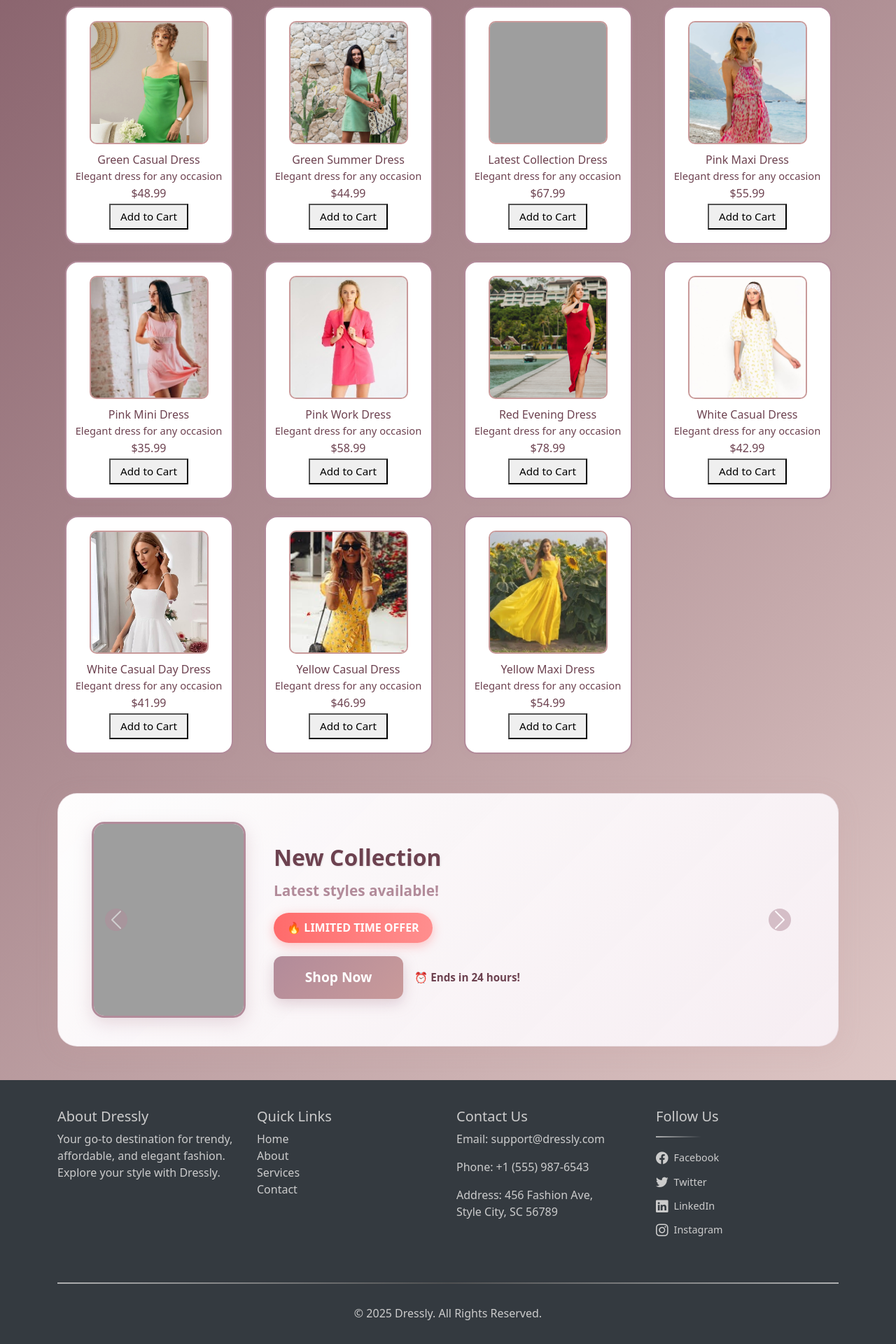
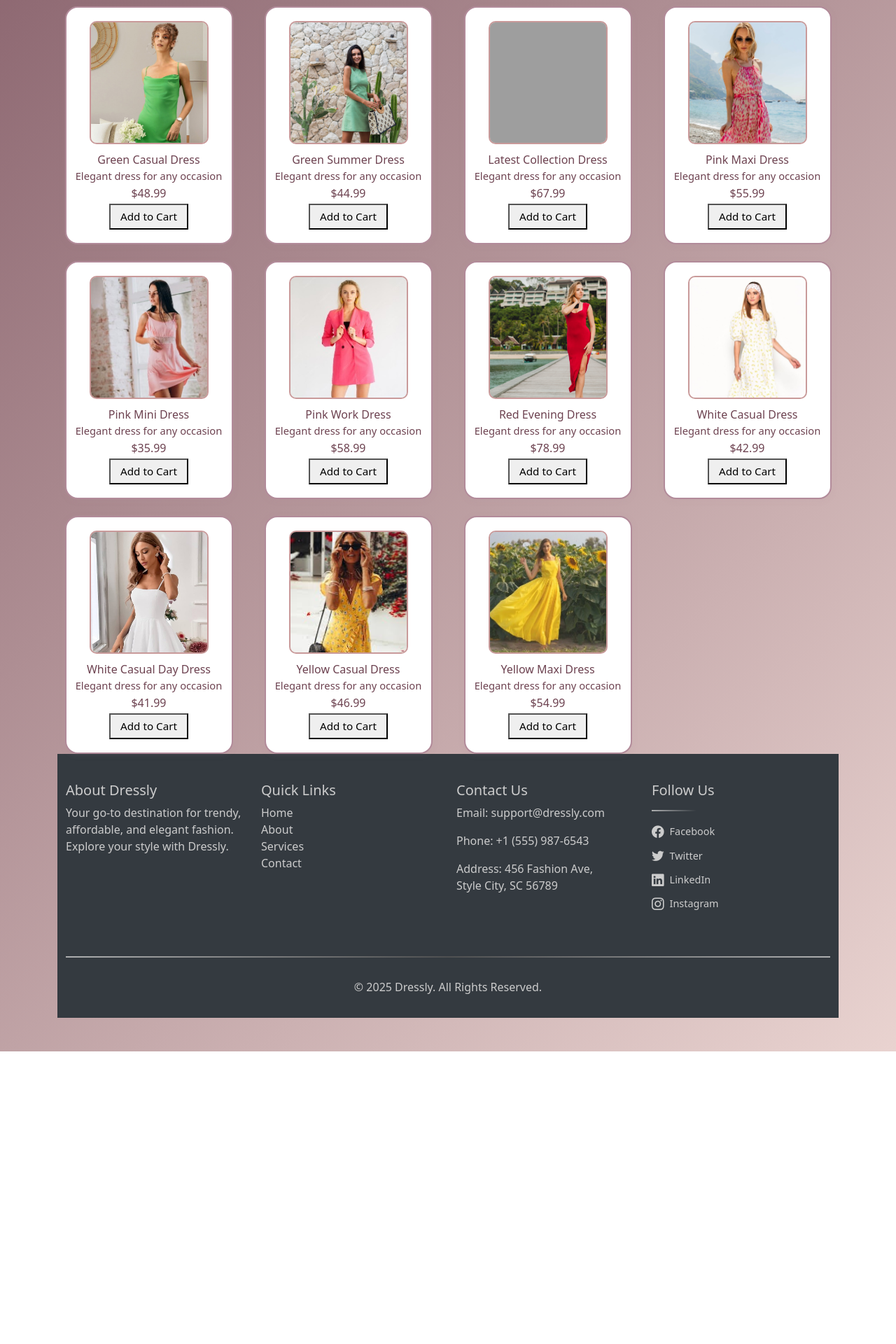
Before and after one commit to RohiniGH2/customer-segmentation, a Flask app: page / in a window 1280 px wide. Shown: the part 1030-2950 px from the top of the page at 70% size. After the commit the page ends 2532 px from the top, so only its background shows below. Run offline with Flask 3, Linux system fonts and the light colour scheme; data comes from the database, SQL or seed files in the repository; grey boxes are pictures that could not be loaded.

Commit message:
Remove banner section completely - clean product-focused layout

```diff
--- a/templates/index.html
+++ b/templates/index.html
@@ -325,45 +325,6 @@
     </div>
     {% endfor %}
   </div>
-
-  <!-- Ads Section: Floating/Transitioning Banners at Bottom -->
-  {% if ads and ads|length > 0 %}
-  <!-- Inline Ad Banner Carousel (Bootstrap) -->
-  <div id="adsBannerSection" style="width:100%;display:flex;justify-content:center;margin:3.5rem 0 2.5rem 0;">
-    <div id="adsBannerCarousel" class="carousel slide"
-         data-bs-ride="carousel"
-         style="width:1300px;max-width:99vw;min-width:340px;box-shadow:0 6px 32px rgba(201,154,154,0.18);border-radius:28px;">
-      <div class="carousel-inner">
-        {% for ad in ads %}
-        <div class="carousel-item{% if loop.first %} active{% endif %}">
-          <div style="background:linear-gradient(135deg, rgba(255,255,255,0.98) 0%, rgba(248,240,245,0.95) 100%);border-radius:28px;padding:2.5rem 3rem;display:flex;align-items:center;gap:2.5rem;min-height:320px;border:1px solid rgba(178,139,154,0.2);">
-            <img src="{{ url_for('static', filename=ad.image_url) }}" alt="{{ ad.title }}"
-                 style="width:220px;height:280px;object-fit:cover;border-radius:18px;border:3px solid #B28B9A;box-shadow:0 8px 25px rgba(178,139,154,0.3);">
-            <div style="flex:1;display:flex;flex-direction:column;justify-content:center;">
-              <div style="font-size:2rem;font-weight:800;color:#6D4250;margin-bottom:0.5rem;text-shadow:1px 1px 2px rgba(0,0,0,0.1);">{{ ad.title }}</div>
-              <div style="font-size:1.3rem;color:#B28B9A;margin-bottom:1rem;font-weight:600;">{{ ad.content }}</div>
-              <div style="background:linear-gradient(90deg,#FF6B6B,#FF8E8E);color:white;padding:0.6rem 1.2rem;border-radius:25px;font-weight:700;font-size:1rem;margin-bottom:1.2rem;width:fit-content;box-shadow:0 4px 15px rgba(255,107,107,0.4);">🔥 LIMITED TIME OFFER</div>
-              <div style="display:flex;gap:1rem;align-items:center;">
-                <a href="#products" class="btn btn-primary" style="background:linear-gradient(135deg,#B28B9A,#C99A9A);border:none;padding:1rem 2.8rem;font-size:1.2rem;border-radius:12px;font-weight:700;color:white;text-decoration:none;box-shadow:0 6px 20px rgba(178,139,154,0.4);transition:all 0.3s;">Shop Now</a>
-                <div style="color:#6D4250;font-size:0.95rem;font-weight:600;">⏰ Ends in 24 hours!</div>
-              </div>
-            </div>
-          </div>
-        </div>
-        {% endfor %}
-      </div>
-      <button class="carousel-control-prev" type="button" data-bs-target="#adsBannerCarousel" data-bs-slide="prev" style="filter:none;">
-        <span class="carousel-control-prev-icon" aria-hidden="true" style="background-color:#B28B9A;border-radius:50%;"></span>
-        <span class="visually-hidden">Previous</span>
-      </button>
-      <button class="carousel-control-next" type="button" data-bs-target="#adsBannerCarousel" data-bs-slide="next" style="filter:none;">
-        <span class="carousel-control-next-icon" aria-hidden="true" style="background-color:#B28B9A;border-radius:50%;"></span>
-        <span class="visually-hidden">Next</span>
-      </button>
-    </div>
-  </div>
-  {% endif %}
-</div>
 
 <!-- Login/Register Prompt Modal -->
 <div class="modal fade" id="loginPromptModal" tabindex="-1" aria-labelledby="loginPromptLabel" aria-hidden="true">
```
